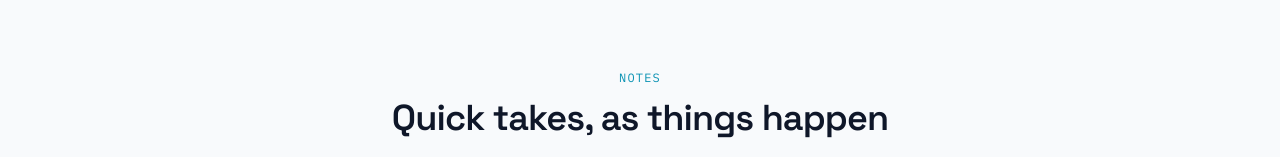
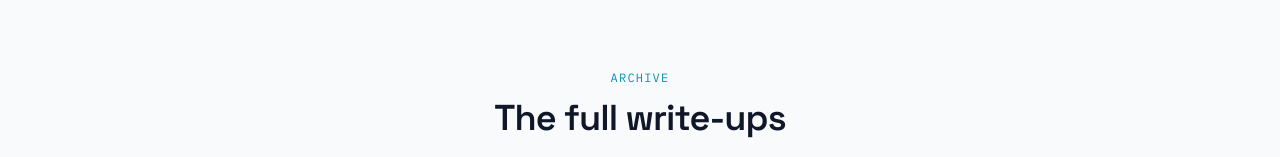
Before and after one commit to Chazmanian9/Chaz-Chats, a Next.js app: page / in a window 1280 px wide. Shown: the part 782-939 px from the top of the page. Built offline with nearby package versions, Linux system fonts and the light colour scheme; no server answers; the database is empty.

Commit message:
Move Archive section above Notes on the homepage

```diff
--- a/app/page.tsx
+++ b/app/page.tsx
@@ -24,10 +24,10 @@ export default async function Home() {
       <SiteHeader />
       <main>
         <HeroSection />
+        <ArchiveSection posts={posts} />
         <NotesFeed notes={notes} />
         <PromptsSection />
         <ToolsSection tools={tools} />
-        <ArchiveSection posts={posts} />
         <AboutSection />
         <Newsletter />
       </main>
```
